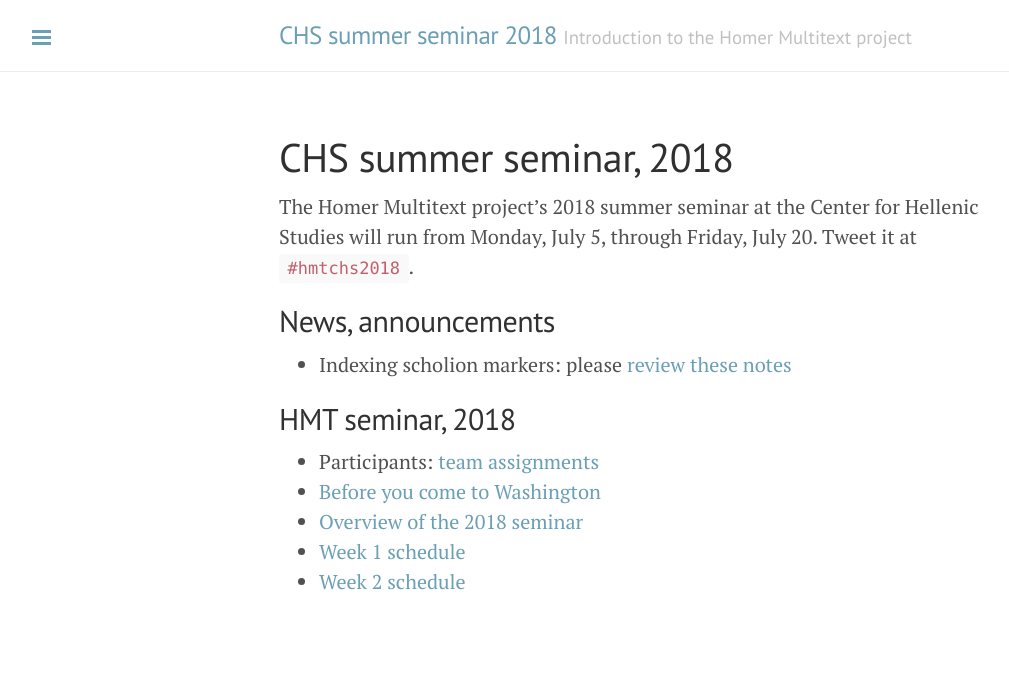
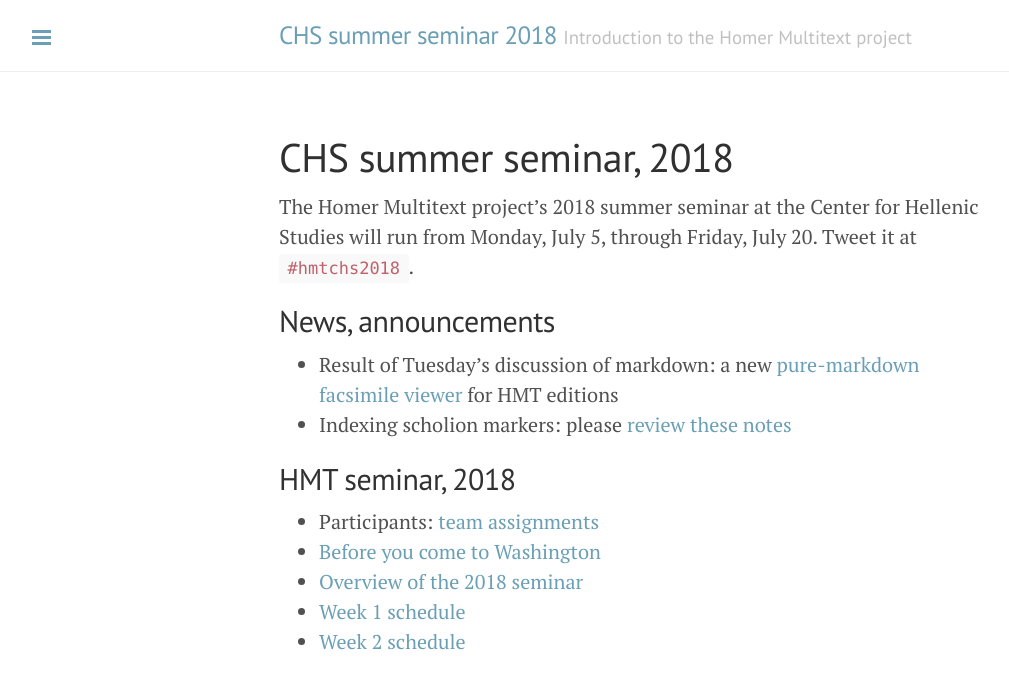
Before and after one commit to homermultitext/chsseminar, a Jekyll site: the page built from docs/index.md, in a window 1280 px wide. Shown: the top 689 px of the page, without its empty margins (1-1010 px from the left). Built offline with Jekyll 4.4.1, drawn with Linux system fonts in a browser that asks for light colours.

Commit message:
Add link to facs viewer

```diff
--- a/docs/index.md
+++ b/docs/index.md
@@ -10,8 +10,8 @@ The Homer Multitext project’s 2018 summer seminar at the Center for Hellenic S
 
 ## News, announcements
 
-
--  Indexing scholion markers:  please [review these notes](scholion-markers)
+-   Result of Tuesday's discussion of markdown:  a new [pure-markdown facsimile viewer](https://homermultitext.github.io/facsimiles/) for HMT editions
+-   Indexing scholion markers:  please [review these notes](scholion-markers)
 
 
 ## HMT seminar, 2018
```
